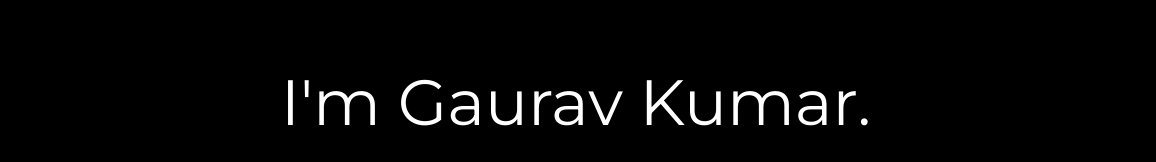
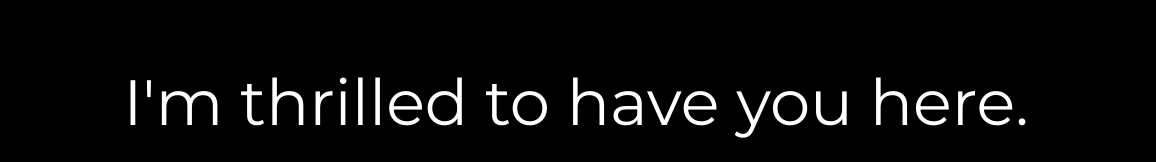
Before and after one commit to gauravs0707/gauravk.github.io, a plain HTML site: page index.html in a window 1280 px wide. Shown: the top 162 px of the page, 124-1280 px from the left. Drawn offline with nearby package versions, Linux system fonts and the light colour scheme.

Commit message:
Risk analyst index.html

```diff
--- a/index.html
+++ b/index.html
@@ -56,7 +56,7 @@
 <div class="w3-padding-large" id="main">
   <!-- Header/Home -->
   <header class="w3-container w3-padding-32 w3-center w3-black" id="home">
-    <h1 class="w3-jumbo"><span class="w3-hide-small">I'm</span> Gaurav Kumar.</h1>
+    <h1 class="w3-jumbo"><span class="w3-hide-small">I'm thrilled to have you here.</span> Gaurav Kumar.</h1>
     <p>Analyst and Automation Engineer.</p>
     <img src="https://i.gifer.com/74YE.gif" alt="data" class="w3-image" width="992" height="1108">
   </header>
```
